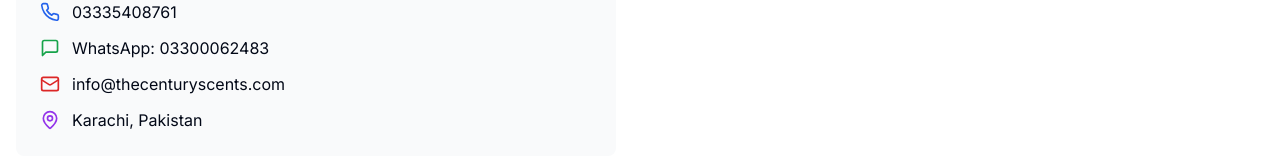
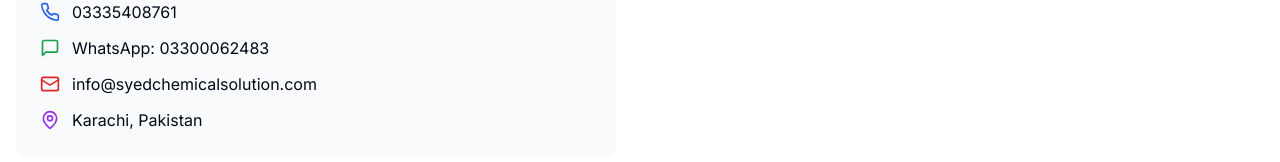
Before and after one commit to Syedchemicalsolution/syedchemicalsolution, a Next.js app: page /contact in a window 1280 px wide. Shown: the part 1011-1173 px from the top of the page. Built offline with nearby package versions, Linux system fonts and the light colour scheme.

Commit message:
Add files via upload

```diff
--- a/app/admin/dashboard/page.tsx
+++ b/app/admin/dashboard/page.tsx
@@ -90,7 +90,7 @@ export default function AdminDashboard() {
     contactInfo: {
       phone1: "03300062483",
       phone2: "03335408761",
-      email: "info@thecenturyscents.com",
+      email: "info@syedchemicalsolution.com",
       whatsapp: "03300062483",
       adminEmail: "noumantahir505@gmail.com",
     },
@@ -203,7 +203,7 @@ export default function AdminDashboard() {
       faq3Answer: "Yes, we have a 7-day return policy for unopened products.",
       phone1: "03300062483",
       phone2: "03335498761",
-      email: "info@thecenturyscents.com",
+      email: "info@syedchemicalsolution.com",
     },
     header: {
       topBarText: "Free shipping on orders over Rs 2000 | Call: 03300062483",
--- a/app/admin/page.tsx
+++ b/app/admin/page.tsx
@@ -78,10 +78,10 @@ export default function AdminPanel() {
     heroImage: "/placeholder.svg?height=600&width=1200&text=Luxury+Perfume+Hero+Image",
     heroTitle: "DISCOVER THE ESSENCE OF LUXURY",
     heroSubtitle: "Experience our exclusive collection of premium fragrances",
-    adminEmail: "admin@thecenturyscents.com",
+    adminEmail: "admin@syedchemicalsolution.com",
     phone1: "03300062483",
     phone2: "03335408761",
-    email: "info@thecenturyscents.com",
+    email: "info@syedchemicalsolution.com",
     address: "Karachi, Pakistan",
   })
   const [credentials, setCredentials] = useState({ username: "", password: "" })
@@ -98,7 +98,7 @@ export default function AdminPanel() {
         JSON.stringify({
           username: "admin",
           password: "admin123",
-          email: "admin@thecenturyscents.com",
+          email: "admin@syedchemicalsolution.com",
         }),
       )
     }
--- a/app/contact/page.tsx
+++ b/app/contact/page.tsx
@@ -34,14 +34,14 @@ export default function ContactPage() {
     faq3Answer: "Yes, we have a 7-day return policy for unopened products.",
     phone1: "03300062483",
     phone2: "03335498761",
-    email: "info@thecenturyscents.com",
+    email: "info@syedchemicalsolution.com",
   })
 
   const [contactInfo, setContactInfo] = useState({
     phone1: "03300062483",
     phone2: "03335408761",
     whatsapp: "03300062483",
-    email: "info@thecenturyscents.com",
+    email: "info@syedchemicalsolution.com",
     address: "Karachi, Pakistan",
   })
 
```
